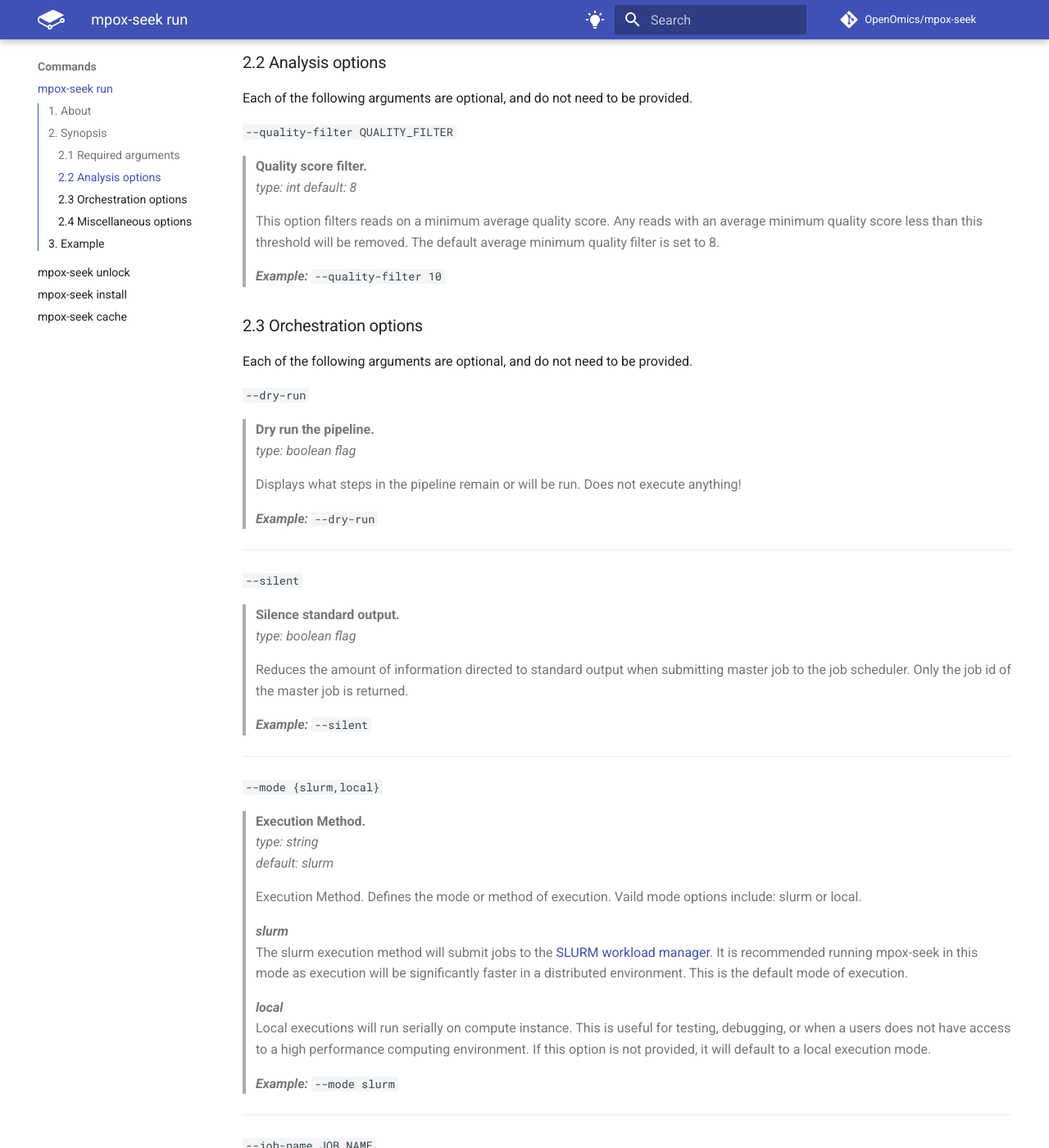
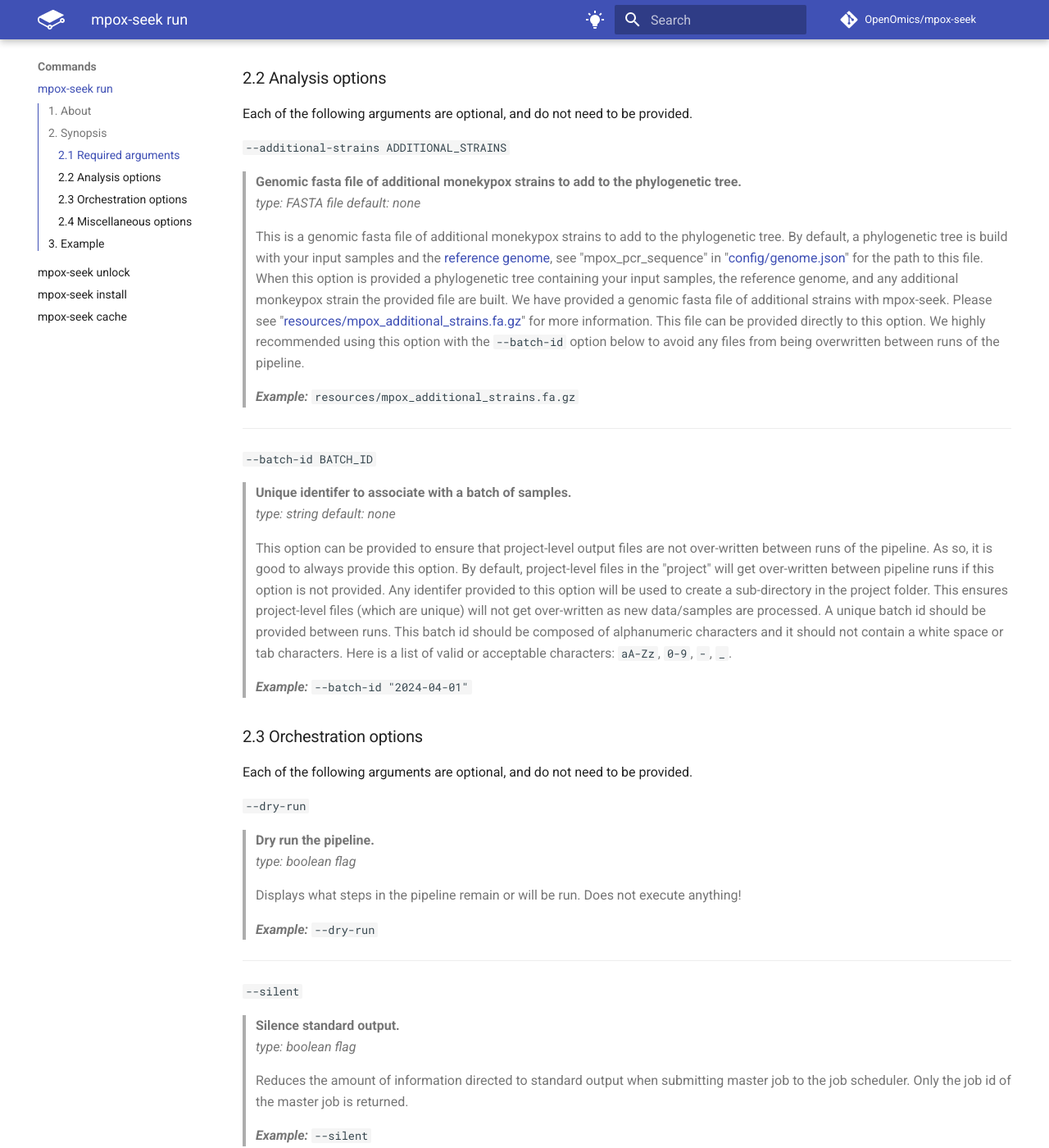
Before and after one commit to OpenOmics/mpox-seek, an MkDocs documentation site: the page built from docs/usage/run.md, in a window 1280 px wide and 1400 px high, scrolled down 1493 px. Shown: the whole window at 82% size. Built offline with MkDocs 1.6.1 and Material for MkDocs 9.7.7, drawn with Linux system fonts in a browser that asks for light colours; comment, search, counter and statistics services are not loaded; the version menu is left out; some of the changed text lies outside the part shown.

Commit message:
Chore: adding new cli options.

````diff
--- a/docs/usage/run.md
+++ b/docs/usage/run.md
@@ -15,7 +15,8 @@ $ mpox-seek run [--help] \
       [--silent] [--threads THREADS] [--tmp-dir TMP_DIR] \
       [--resource-bundle RESOURCE_BUNDLE] [--use-conda] \
       [--conda-env-name CONDA_ENV_NAME] \
-      [--quality-filter QUALITY_FILTER] \
+      [--additional-strains ADDITIONAL_STRAINS] \
+      [--batch-id BATCH_ID] \
       --input INPUT [INPUT ...] \
       --output OUTPUT
 ```
@@ -51,14 +52,25 @@ Each of the following arguments are required. Failure to provide a required argu
 
 Each of the following arguments are optional, and do not need to be provided.
 
-  `--quality-filter QUALITY_FILTER`
-> **Quality score filter.**
-> *type: int*
-> *default: 8*
+  `--additional-strains ADDITIONAL_STRAINS`
+> **Genomic fasta file of additional monekypox strains to add to the phylogenetic tree.**
+> *type: FASTA file*
+> *default: none*
 >
-> This option filters reads on a minimum average quality score. Any reads with an average minimum quality score less than this threshold will be removed. The default average minimum quality filter is set to 8.
+> This is a genomic fasta file of additional monekypox strains to add to the phylogenetic tree. By default, a phylogenetic tree is build with your input samples and the [reference genome](https://github.com/OpenOmics/mpox-seek/blob/main/resources/mpox_NC_003310_1_pcr_sequence.fa), see "mpox_pcr_sequence" in "[config/genome.json](https://github.com/OpenOmics/mpox-seek/blob/main/config/genome.json)" for the path to this file. When this option is provided a phylogenetic tree containing your input samples, the reference genome, and any additional monkeypox strain the provided file are built. We have provided a genomic fasta file of additional strains with mpox-seek. Please see "[resources/mpox_additional_strains.fa.gz](https://github.com/OpenOmics/mpox-seek/blob/main/resources/)" for more information. This file can be provided directly to this option. We highly recommended using this option with the `--batch-id` option below to avoid any files from being overwritten between runs of the pipeline.
 >
-> ***Example:*** `--quality-filter 10`
+> ***Example:*** `resources/mpox_additional_strains.fa.gz`
+
+---
+  `--batch-id BATCH_ID`
+> **Unique identifer to associate with a batch of samples.**
+> *type: string*
+> *default: none*
+>
+> This option can be provided to ensure that project-level output files are not over-written between runs of the pipeline. As so, it is good to always provide this option. By default, project-level files in the "project" will get over-written between pipeline runs if this option is not provided. Any identifer provided to this option will be used to create a sub-directory in the project folder. This ensures project-level files (which are unique) will  not get over-written as new data/samples are processed. A unique batch id should be provided between runs. This batch id should be composed of alphanumeric characters and it should not contain a white space or tab characters. Here is a list of valid or acceptable characters: `aA-Zz`, `0-9`, `-`, `_`.
+>
+> ***Example:*** `--batch-id "2024-04-01"`
+
 
 ### 2.3 Orchestration options
 
@@ -82,20 +94,20 @@ Each of the following arguments are optional, and do not need to be provided.
 > ***Example:*** `--silent`
 
 ---
-  `--mode {slurm,local}`
+  `--mode {local,slurm}`
 > **Execution Method.**
 > *type: string*
-> *default: slurm*
+> *default: local*
 >
 > Execution Method. Defines the mode or method of execution. Vaild mode options include: slurm or local.
 >
+> ***local***
+> Local executions will run serially on compute instance, laptop, or desktop computer. This is useful for testing, debugging, or when a users does not have access to a high performance computing environment. If this option is not provided, it will default to a this mode of execution. This is the correct mode of execution if you are running the pipeline on a laptop or a local desktop computer.
+>
 > ***slurm***
-> The slurm execution method will submit jobs to the [SLURM workload manager](https://slurm.schedmd.com/). It is recommended running mpox-seek in this mode as execution will be significantly faster in a distributed environment. This is the default mode of execution.
+> The slurm execution method will submit jobs to the [SLURM workload manager](https://slurm.schedmd.com/). This method will submit jobs to a SLURM HPC cluster using sbatch. It is recommended running the pipeline in this mode as it will be significantly faster; however, this mode of execution can only be provided if the pipeline is being run from a SLURM HPC cluster. By default, the pipeline runs in a local mode of execution. If you are running this pipeline on a laptop or desktop compute, please use the local mode of execution.
 >
-> ***local***
-> Local executions will run serially on compute instance. This is useful for testing, debugging, or when a users does not have access to a high performance computing environment. If this option is not provided, it will default to a local execution mode.
->
-> ***Example:*** `--mode slurm`
+> ***Example:*** `--mode local`
 
 ---
   `--job-name JOB_NAME`
@@ -151,7 +163,7 @@ Each of the following arguments are optional, and do not need to be provided.
 > **Path to a resource bundle downloaded with the install sub command.**
 > *type: path*
 >
-> The resource bundle contains the set of required reference files for processing any data. The path provided to this option will be the path to the `mpox-seek` directory that was created when running the install sub command. Please see the install sub command for more information about downloading the pipeline's resource bundle.
+> At the current moment, the pipeline does not need any external resources/reference files to be downloaded prior to running. All the pipeline's reference files have been bundled within the github repository. They can be found within the [resources folder](https://github.com/OpenOmics/mpox-seek/tree/main/resources). As so, this option should not be provided at run time.
 >
 > ***Example:*** `--resource-bundle /data/$USER/refs/mpox-seek`
 
@@ -192,24 +204,38 @@ Each of the following arguments are optional, and do not need to be provided.
 > ***Example:*** `--help`
 
 ## 3. Example
+
+The example below shows how
+
 ```bash
-# Step 1.) Grab an interactive node,
-# do not run on head node!
-srun -N 1 -n 1 --time=1:00:00 --mem=8gb  --cpus-per-task=2 --pty bash
-module purge
-module load singularity snakemake
+  # Step 1.) Activate your conda environment,
+  # assumes its installed in home directory.
+  # May need to change this depending on
+  # where you installed conda/mamba.
+  . ${HOME}/conda/etc/profile.d/conda.sh
+  conda activate snakemake
 
-# Step 2A.) Dry-run the pipeline
-./mpox-seek run --input .tests/*.fastq.gz \
-             --output /data/$USER/output \
-             --mode slurm \
-             --dry-run
+  # Step 2A.) Dry-run the pipeline, this
+  # will show what steps will run.
+  ./mpox-seek run --input .tests/*.fastq.gz \
+            --output mpox-seek_output \
+            --additional-strains resources/mpox_additional_strains.fa.gz \
+            --batch-id "$(date '+%Y-%m-%d-%H-%M')" \
+            --mode local \
+            --use-conda \
+            --dry-run
 
-# Step 2B.) Run the mpox-seek pipeline
-# The slurm mode will submit jobs to
-# the cluster. It is recommended running
-# the pipeline in this mode.
-./mpox-seek run --input .tests/*.fastq.gz \
-             --output /data/$USER/output \
-             --mode slurm
+  # Step 2B.) Run the mpox-seek pipeline,
+  # Create a tree with additional
+  # strains of interest and adds a
+  # unique batch identifer to project-
+  # level files to ensure no over
+  # writting of files occurs, format:
+  # YYYY-MM-DD-HH-MM.
+  ./mpox-seek run --input .tests/*.fastq.gz \
+            --output mpox-seek_output \
+            --additional-strains resources/mpox_additional_strains.fa.gz \
+            --batch-id "$(date '+%Y-%m-%d-%H-%M')" \
+            --use-conda \
+            --mode local
 ```
````
Also changed, not shown: other parts of docs/usage/run.md (+1 -1 lines).
